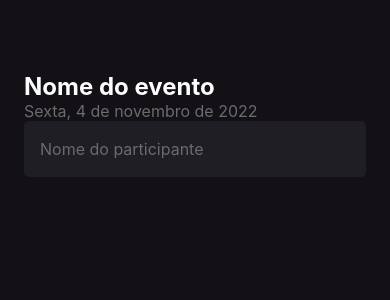
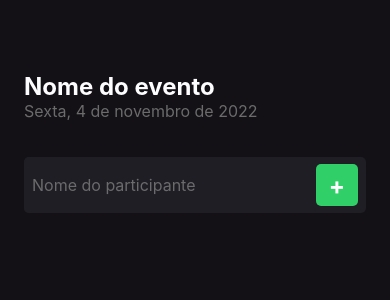
Before and after one commit to alexpacheli/iamhere, a React Native app: screen / in a window 390 px wide. Shown: the top 300 px of the page. Built offline with nearby package versions, Linux system fonts and the light colour scheme.

Commit message:
changed styles for `Home`

```diff
--- a/src/screens/Home/index.tsx
+++ b/src/screens/Home/index.tsx
@@ -1,18 +1,29 @@
-import { View, Text, TextInput } from "react-native";
+import { View, Text, TextInput, TouchableOpacity } from "react-native";
 
 import { styles } from "./styles";
 
 export function Home() {
+  function handleParticipantAdd() {
+    alert("Participants added");
+  }
+
   return (
     <View style={styles.container}>
       <Text style={styles.eventName}>Nome do evento</Text>
       <Text style={styles.eventDate}>Sexta, 4 de novembro de 2022</Text>
+
+      <View style={styles.form}>
         <TextInput
           style={styles.input}
           placeholder="Nome do participante"
           placeholderTextColor="#6B6B6B"
           keyboardType="default"
         />
+
+        <TouchableOpacity style={styles.button} onPress={handleParticipantAdd}>
+          <Text style={styles.buttonText}>+</Text>
+        </TouchableOpacity>
+      </View>
     </View>
   );
 }
--- a/src/screens/Home/styles.ts
+++ b/src/screens/Home/styles.ts
@@ -17,11 +17,35 @@
     fontSize: 16,
   },
   input: {
+    flex: 1,
     backgroundColor: "#1F1E25",
     height: 56,
     borderRadius: 5,
     color: "#FDFCFE",
-    padding: 16,
+    padding: 8,
     fontSize: 16,
   },
+  buttonText: {
+    color: "#FFF",
+    fontSize: 24,
+    fontWeight: "bold",
+  },
+  button: {
+    width: 42,
+    height: 42,
+    borderRadius: 5,
+    backgroundColor: "#31CF67",
+    alignItems: "center",
+    justifyContent: "center",
+  },
+  form: {
+    marginTop: 36,
+    marginBottom: 42,
+    alignItems: "center",
+    paddingRight: 8,
+    borderRadius: 5,
+    backgroundColor: "#1F1E25",
+    width: "100%",
+    flexDirection: "row",
+  },
 });
```
Lines whose indentation alone changed are shown as unchanged.
